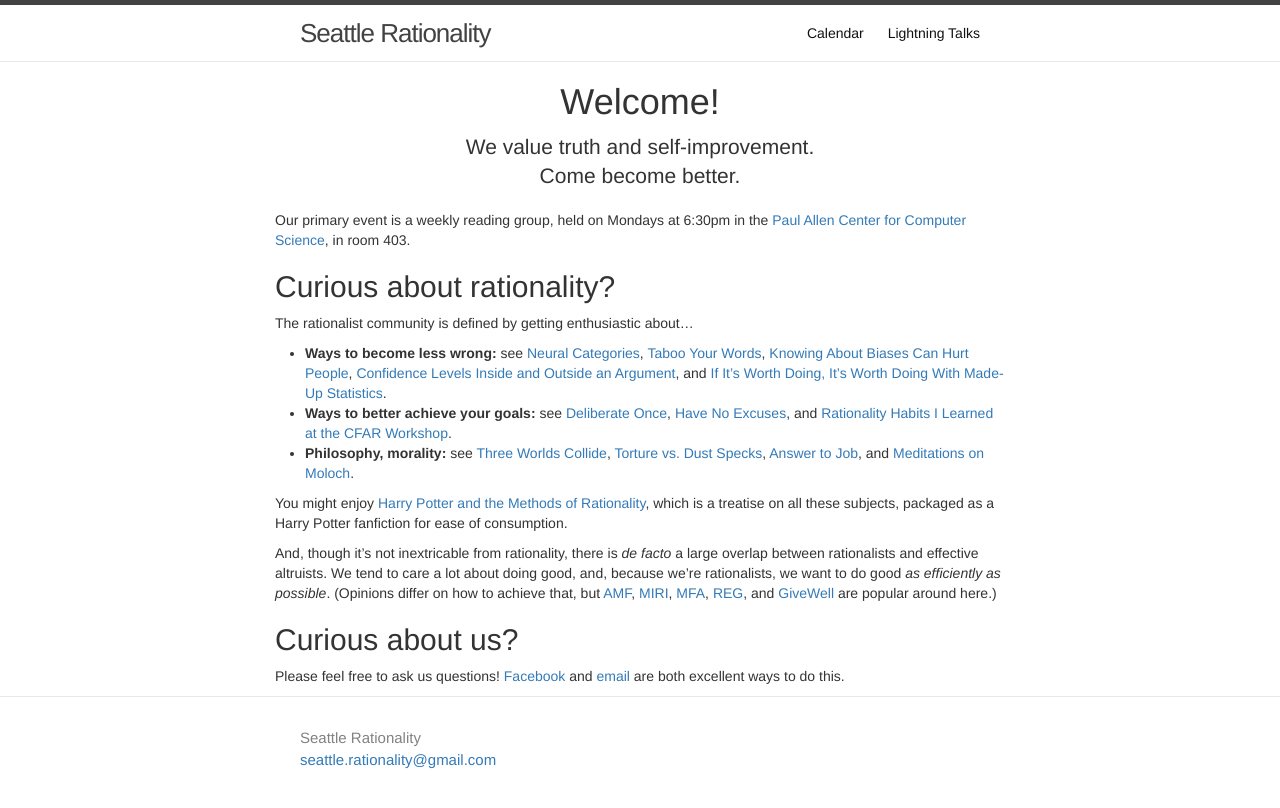
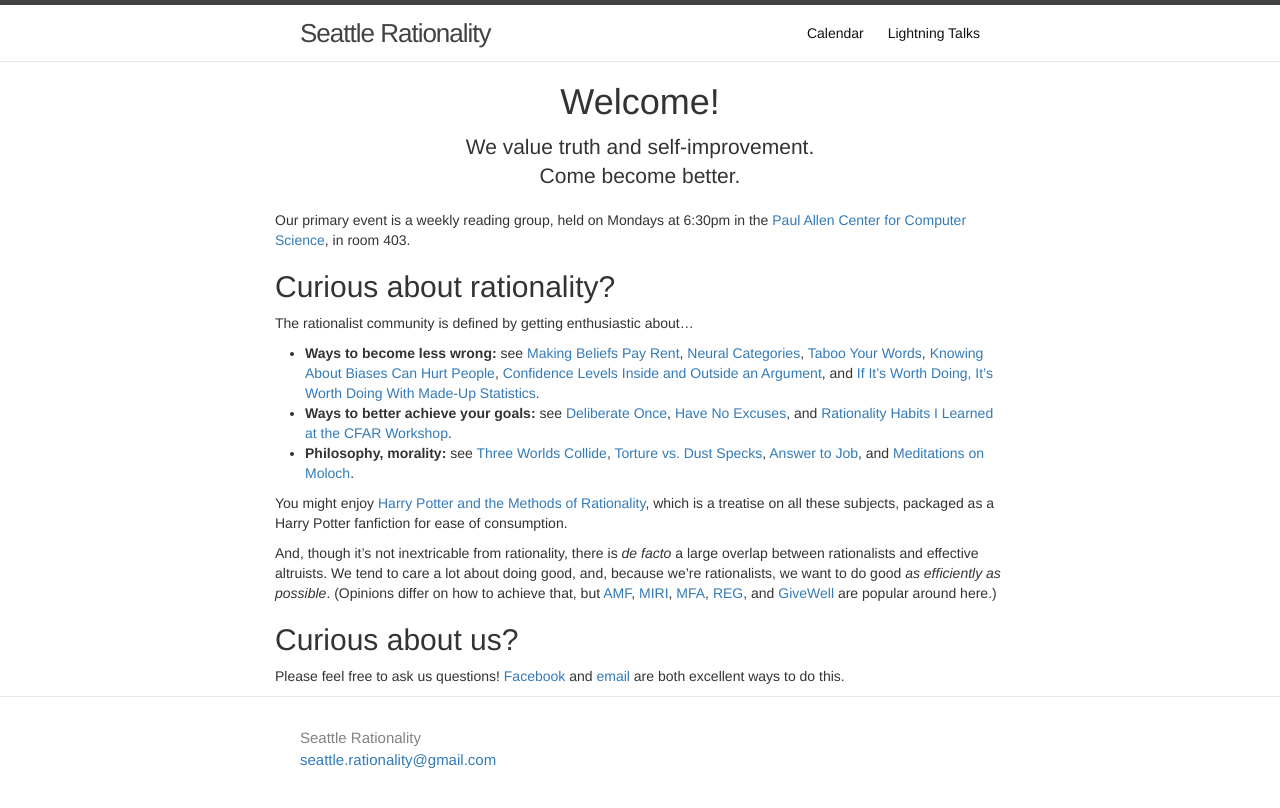
Before and after one commit to seattlerationality/seattlerationality.github.io, a Jekyll site: the page built from index.md, in a window 1280 px wide. Shown: the top 808 px of the page. Built offline with Jekyll 4.4.1, drawn with Linux system fonts in a browser that asks for light colours.

Commit message:
add "Making Beliefs Pay Rent" to recommended readings

```diff
--- a/index.md
+++ b/index.md
@@ -14,6 +14,7 @@ Our primary event is a weekly reading group, held on Mondays at 6:30pm in the [P
 The rationalist community is defined by getting enthusiastic about...
 
 * **Ways to become less wrong:** see
+  [Making Beliefs Pay Rent](http://lesswrong.com/lw/i3/making_beliefs_pay_rent_in_anticipated_experiences/),
   [Neural Categories](http://lesswrong.com/lw/nn/neural_categories/),
   [Taboo Your Words](http://lesswrong.com/lw/nu/taboo_your_words/),
   [Knowing About Biases Can Hurt People](http://lesswrong.com/lw/he/knowing_about_biases_can_hurt_people/),
```
